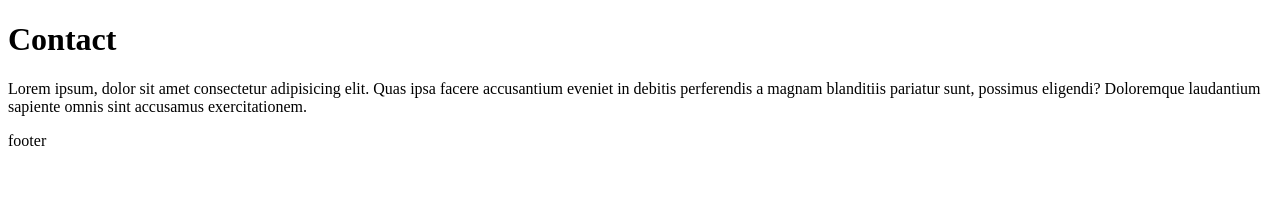
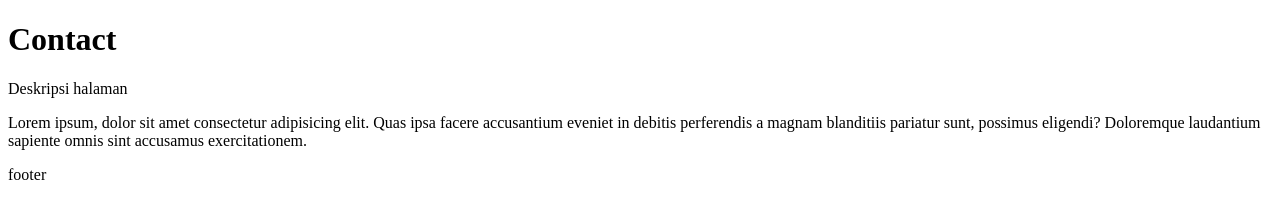
Before and after one commit to bladumdum/git_basic_portfolio_website, a plain HTML site: page contact.html in a window 1280 px wide. Drawn offline with Linux system fonts and the light colour scheme.

Commit message:
menambah deskripsi halam kontak

```diff
--- a/contact.html
+++ b/contact.html
@@ -14,6 +14,7 @@
         <h1>Contact</h1>
     </header>
     <main>
+        <div>Deskripsi halaman</div>
         <article>
             <p>
                 Lorem ipsum, dolor sit amet consectetur adipisicing elit. Quas ipsa facere accusantium eveniet in
```
